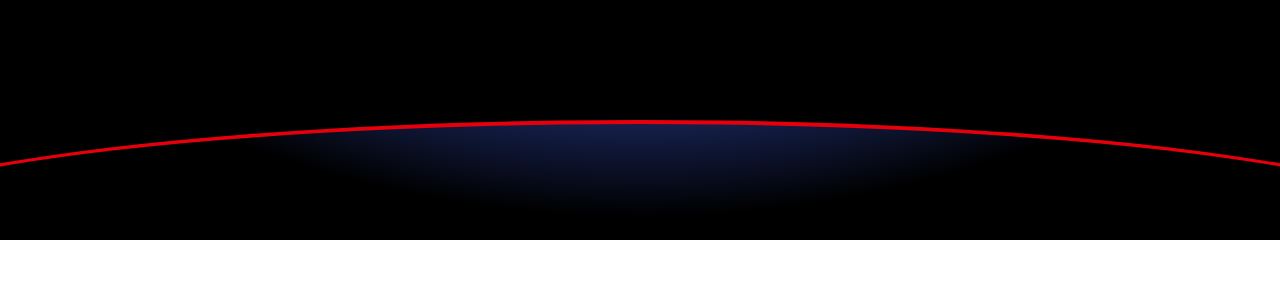
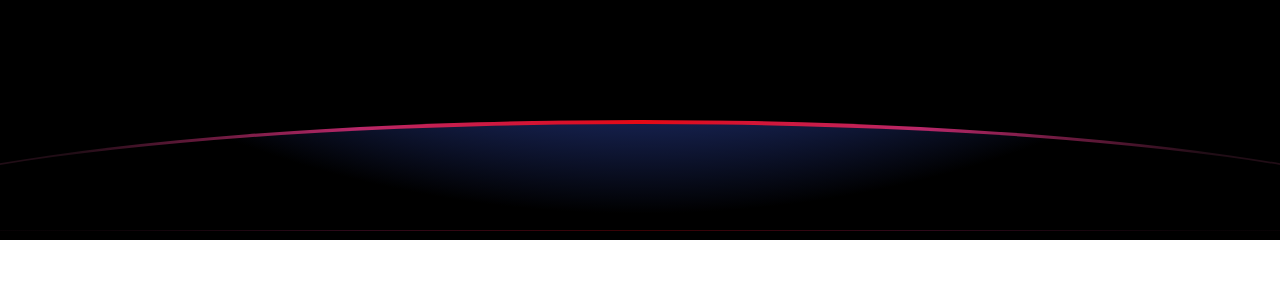
Before and after one commit to merupeshpradhan/Netflix, a React (Vite) app in the folder Frontend/: page / in a window 1280 px wide. Shown: the top 300 px of the page. Built offline with nearby package versions, Linux system fonts and the light colour scheme.

Commit message:
Succefully create the Rounded border section and that complete

```diff
--- a/Frontend/src/pages/home/RoundedBorderSection.jsx
+++ b/Frontend/src/pages/home/RoundedBorderSection.jsx
@@ -4,11 +4,26 @@ function RoundedBorderSection() {
   return (
     <div className="relative w-full h-[30vh] bg-black overflow-hidden flex items-center justify-center">
       <div
-        className="absolute w-[130%] h-[120px] left-[-15%] bottom-0 border-4 border-b-0 border-red-600 rounded-tl-[50%_100%] rounded-tr-[50%_100%]"
+        className="absolute w-[130%] h-[120px] left-[-15%] bottom-0 rounded-tl-[50%_100%] rounded-tr-[50%_100%] p-1"
         style={{
-            background:"radial-gradient(50% 500% at 50% -420%,rgba(64,97,231,0.4) 80%,rgba(0,0,0,0.1) 100%),black"
+          background: `linear-gradient(
+          to right,
+          rgba(33, 13, 22, 1) 16%,
+          rgba(184, 40, 105, 1),
+          rgba(229, 9, 20, 1),
+          rgba(184, 40, 105, 1),
+          rgba(33, 13, 22, 1) 84%
+          )`,
+          clipPath: "inset(0 0 8% 0 round 50% 50% 0 0)",
         }}
       >
+        <div
+          className="w-full h-full rounded-tl-[50%_100%] rounded-tr-[50%_100%]"
+          style={{
+            background:
+              "radial-gradient(50% 500% at 50% -420%,rgba(64,97,231,0.4) 80%,rgba(0,0,0,0.1) 100%),black",
+          }}
+        ></div>
       </div>
     </div>
   );
--- a/Frontend/src/pages/home/check.jsx
+++ /dev/null
@@ -1,22 +0,0 @@
-import React from "react";
-
-function RoundedBorderSection() {
-  return (
-    <div className="relative w-full h-[30vh] bg-black overflow-hidden flex items-end justify-center">
-      {/* Netflix-style curved gradient border */}
-      <div
-        className="absolute w-[130%] h-[120px] left-[-15%] bottom-0 rounded-tl-[50%_100%] rounded-tr-[50%_100%] border-b-0"
-        style={{
-          border: "4px solid transparent", // ✅ needed for border-image to render
-          borderImage:
-            "linear-gradient(to right, rgba(33,13,22,1) 16%, rgba(184,40,105,1), rgba(229,9,20,1), rgba(184,40,105,1), rgba(33,13,22,1) 84%) 1",
-          background:
-            "radial-gradient(50% 500% at 50% -420%, rgba(229,9,20,0.4) 80%, rgba(0,0,0,0.1) 100%), black",
-          boxSizing: "border-box", // ✅ keeps curve smooth
-        }}
-      ></div>
-    </div>
-  );
-}
-
-export default RoundedBorderSection;
```
